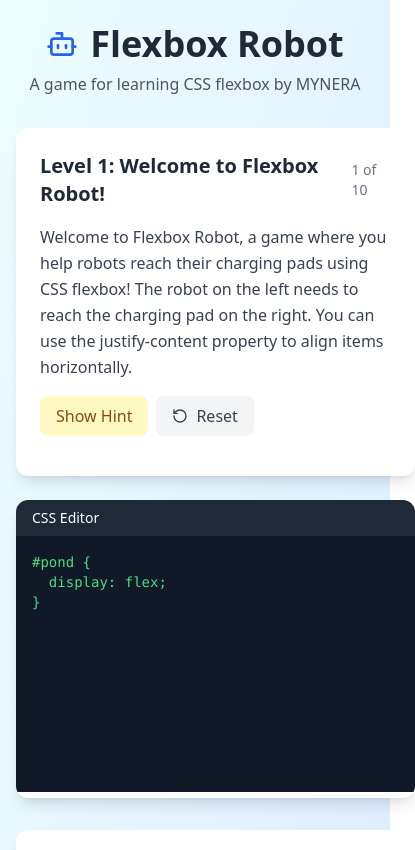
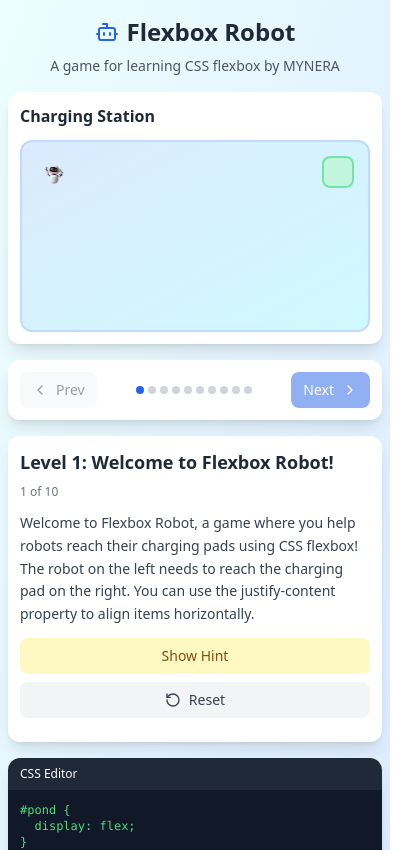
Before and after one commit to Samedli06/FrogGame, a React (Vite) app: page / in a window 390 px wide. Shown: the top 850 px of the page, 415 px wide, since content can reach past the window. Built offline with nearby package versions, Linux system fonts and the light colour scheme.

Commit message:
responsive design

```diff
--- a/src/App.tsx
+++ b/src/App.tsx
@@ -201,7 +201,6 @@ function App() {
     setIsCompleted(isComplete);
   };
 
-
   const resetCode = () => {
     setUserCode(level.initialCode);
   };
@@ -219,53 +218,53 @@ function App() {
   };
 
   const getRobotStyle = (robotId: number) => {
-    const baseStyle = "w-12 h-12 transition-all duration-500 ease-in-out flex items-center justify-center flex-shrink-0";
+    const baseStyle = "w-8 h-8 sm:w-10 sm:h-10 md:w-12 md:h-12 transition-all duration-500 ease-in-out flex items-center justify-center flex-shrink-0";
     return isCompleted ? `${baseStyle} text-green-400` : `${baseStyle} text-blue-500`;
   };
 
   const getPadStyle = () => {
-    return "w-12 h-12 rounded-lg bg-green-200 border-2 border-green-400 opacity-70 flex-shrink-0";
+    return "w-8 h-8 sm:w-10 sm:h-10 md:w-12 md:h-12 rounded-lg bg-green-200 border-2 border-green-400 opacity-70 flex-shrink-0";
   };
 
   return (
     <div className="min-h-screen bg-gradient-to-br from-cyan-50 to-blue-100">
-      <div className="container mx-auto px-4 py-6 max-w-6xl">
+      <div className="container mx-auto px-2 sm:px-4 py-4 sm:py-6 max-w-7xl">
         {/* Header */}
-        <header className="text-center mb-8">
-          <div className="flex items-center justify-center gap-3 mb-2">
-            <Bot className="w-8 h-8 text-blue-600" />
-            <h1 className="text-4xl font-bold text-gray-800">Flexbox Robot</h1>
+        <header className="text-center mb-4 sm:mb-6 md:mb-8">
+          <div className="flex items-center justify-center gap-2 sm:gap-3 mb-2">
+            <Bot className="w-6 h-6 sm:w-7 sm:h-7 md:w-8 md:h-8 text-blue-600" />
+            <h1 className="text-2xl sm:text-3xl md:text-4xl font-bold text-gray-800">Flexbox Robot</h1>
           </div>
-          <p className="text-gray-600">A game for learning CSS flexbox by MYNERA</p>
+          <p className="text-sm sm:text-base text-gray-600">A game for learning CSS flexbox by MYNERA</p>
         </header>
 
-        <div className="grid lg:grid-cols-2 gap-8">
+        <div className="flex flex-col xl:grid xl:grid-cols-2 gap-4 sm:gap-6 md:gap-8">
           {/* Instructions Panel */}
-          <div className="space-y-6">
-            <div className="bg-white rounded-xl shadow-lg p-6">
-              <div className="flex items-center justify-between mb-4">
-                <h2 className="text-xl font-semibold text-gray-800">
+          <div className="space-y-4 sm:space-y-6 order-2 xl:order-1">
+            <div className="bg-white rounded-xl shadow-lg p-3 sm:p-4 md:p-6">
+              <div className="flex flex-col sm:flex-row sm:items-center sm:justify-between mb-3 sm:mb-4 gap-2">
+                <h2 className="text-lg sm:text-xl font-semibold text-gray-800">
                   Level {level.id}: {level.title}
                 </h2>
-                <span className="text-sm text-gray-500">
+                <span className="text-xs sm:text-sm text-gray-500 self-start sm:self-auto">
                   {currentLevel + 1} of {levels.length}
                 </span>
               </div>
 
-              <p className="text-gray-700 leading-relaxed mb-4">
+              <p className="text-sm sm:text-base text-gray-700 leading-relaxed mb-3 sm:mb-4">
                 {level.instruction}
               </p>
 
-              <div className="flex gap-2 mb-4">
+              <div className="flex flex-col sm:flex-row gap-2 mb-3 sm:mb-4">
                 <button
                   onClick={() => setShowHint(!showHint)}
-                  className="px-4 py-2 bg-yellow-100 text-yellow-800 rounded-lg hover:bg-yellow-200 transition-colors font-medium"
+                  className="px-3 sm:px-4 py-2 bg-yellow-100 text-yellow-800 rounded-lg hover:bg-yellow-200 transition-colors font-medium text-sm sm:text-base"
                 >
                   {showHint ? 'Hide' : 'Show'} Hint
                 </button>
                 <button
                   onClick={resetCode}
-                  className="px-4 py-2 bg-gray-100 text-gray-700 rounded-lg hover:bg-gray-200 transition-colors font-medium flex items-center gap-2"
+                  className="px-3 sm:px-4 py-2 bg-gray-100 text-gray-700 rounded-lg hover:bg-gray-200 transition-colors font-medium flex items-center gap-2 text-sm sm:text-base justify-center sm:justify-start"
                 >
                   <RotateCcw className="w-4 h-4" />
                   Reset
@@ -273,8 +272,8 @@ function App() {
               </div>
 
               {showHint && (
-                <div className="bg-yellow-50 border-l-4 border-yellow-400 p-4 mb-4">
-                  <pre className="text-sm text-yellow-800 whitespace-pre-wrap font-mono">
+                <div className="bg-yellow-50 border-l-4 border-yellow-400 p-3 sm:p-4 mb-3 sm:mb-4">
+                  <pre className="text-xs sm:text-sm text-yellow-800 whitespace-pre-wrap font-mono overflow-x-auto">
                     {level.hint}
                   </pre>
                 </div>
@@ -283,13 +282,13 @@ function App() {
 
             {/* Code Editor */}
             <div className="bg-white rounded-xl shadow-lg overflow-hidden">
-              <div className="bg-gray-800 text-white px-4 py-2 text-sm font-medium">
+              <div className="bg-gray-800 text-white px-3 sm:px-4 py-2 text-xs sm:text-sm font-medium">
                 CSS Editor
               </div>
               <textarea
                 value={userCode}
                 onChange={(e) => setUserCode(e.target.value)}
-                className="w-full h-64 p-4 font-mono text-sm bg-gray-900 text-green-400 resize-none focus:outline-none border-none"
+                className="w-full h-48 sm:h-56 md:h-64 p-3 sm:p-4 font-mono text-xs sm:text-sm bg-gray-900 text-green-400 resize-none focus:outline-none border-none"
                 placeholder="Write your CSS here..."
                 style={{
                   fontFamily: 'Monaco, Menlo, "Ubuntu Mono", monospace',
@@ -302,16 +301,16 @@ function App() {
                 autoCapitalize="off"
               />
               {isCompleted && (
-                <div className="bg-green-50 border-t border-green-200 px-4 py-3">
-                  <div className="flex items-center justify-between">
+                <div className="bg-green-50 border-t border-green-200 px-3 sm:px-4 py-3">
+                  <div className="flex flex-col sm:flex-row sm:items-center sm:justify-between gap-2">
                     <div className="flex items-center gap-2">
                       <div className="w-3 h-3 bg-green-500 rounded-full"></div>
-                      <span className="text-green-800 font-medium">Level Complete!</span>
+                      <span className="text-green-800 font-medium text-sm sm:text-base">Level Complete!</span>
                     </div>
                     {currentLevel < levels.length - 1 && (
                       <button
                         onClick={nextLevel}
-                        className="px-4 py-2 bg-green-600 text-white rounded-lg hover:bg-green-700 transition-colors font-medium flex items-center gap-2"
+                        className="px-3 sm:px-4 py-2 bg-green-600 text-white rounded-lg hover:bg-green-700 transition-colors font-medium flex items-center gap-2 text-sm sm:text-base justify-center sm:justify-start"
                       >
                         Next Level
                         <ChevronRight className="w-4 h-4" />
@@ -324,15 +323,15 @@ function App() {
           </div>
 
           {/* Game Area */}
-          <div className="space-y-6">
+          <div className="space-y-4 sm:space-y-6 order-1 xl:order-2">
             {/* Game Board */}
-            <div className="bg-white rounded-xl shadow-lg p-6">
-              <h3 className="text-lg font-semibold text-gray-800 mb-4">Charging Station</h3>
+            <div className="bg-white rounded-xl shadow-lg p-3 sm:p-4 md:p-6">
+              <h3 className="text-base sm:text-lg font-semibold text-gray-800 mb-3 sm:mb-4">Charging Station</h3>
 
               <div className="relative">
                 <div
                   id="pond"
-                  className="bg-gradient-to-br from-blue-100 to-cyan-100 rounded-xl p-8 min-h-64 border-2 border-blue-200"
+                  className="bg-gradient-to-br from-blue-100 to-cyan-100 rounded-xl p-4 sm:p-6 md:p-8 min-h-48 sm:min-h-56 md:min-h-64 border-2 border-blue-200"
                   style={{
                     display: 'flex',
                     ...(userCode && (() => {
@@ -384,7 +383,7 @@ function App() {
                       <img
                         src="/src/images/4b06e393fd0647c265b1282b0f006486 1.png"
                         alt="Robot"
-                        className="w-11 h-11 object-contain"
+                        className="w-6 h-6 sm:w-8 sm:h-8 md:w-11 md:h-11 object-contain"
                       />
                     </div>
                   ))}
@@ -392,7 +391,7 @@ function App() {
 
                 {/* Target positions overlay */}
                 <div
-                  className="absolute inset-0 rounded-xl p-8 pointer-events-none"
+                  className="absolute inset-0 rounded-xl p-4 sm:p-6 md:p-8 pointer-events-none"
                   style={{
                     display: 'flex',
                     justifyContent: level.pads.length === 1 ?
@@ -412,22 +411,23 @@ function App() {
             </div>
 
             {/* Navigation */}
-            <div className="flex justify-between items-center bg-white rounded-xl shadow-lg p-4">
+            <div className="flex justify-between items-center bg-white rounded-xl shadow-lg p-3 sm:p-4">
               <button
                 onClick={prevLevel}
                 disabled={currentLevel === 0}
-                className="px-4 py-2 bg-gray-100 text-gray-700 rounded-lg hover:bg-gray-200 transition-colors font-medium flex items-center gap-2 disabled:opacity-50 disabled:cursor-not-allowed"
+                className="px-3 sm:px-4 py-2 bg-gray-100 text-gray-700 rounded-lg hover:bg-gray-200 transition-colors font-medium flex items-center gap-2 disabled:opacity-50 disabled:cursor-not-allowed text-sm sm:text-base"
               >
                 <ChevronLeft className="w-4 h-4" />
-                Previous
+                <span className="hidden sm:inline">Previous</span>
+                <span className="sm:hidden">Prev</span>
               </button>
 
-              <div className="flex gap-1">
+              <div className="flex gap-1 overflow-x-auto max-w-40 sm:max-w-none">
                 {levels.map((_, index) => (
                   <button
                     key={index}
                     onClick={() => setCurrentLevel(index)}
-                    className={`w-3 h-3 rounded-full transition-colors ${
+                    className={`w-2 h-2 sm:w-3 sm:h-3 rounded-full transition-colors flex-shrink-0 ${
                       index === currentLevel
                         ? 'bg-blue-600'
                         : index < currentLevel
@@ -441,9 +441,10 @@ function App() {
               <button
                 onClick={nextLevel}
                 disabled={currentLevel === levels.length - 1 || !isCompleted}
-                className="px-4 py-2 bg-blue-600 text-white rounded-lg hover:bg-blue-700 transition-colors font-medium flex items-center gap-2 disabled:opacity-50 disabled:cursor-not-allowed"
+                className="px-3 sm:px-4 py-2 bg-blue-600 text-white rounded-lg hover:bg-blue-700 transition-colors font-medium flex items-center gap-2 disabled:opacity-50 disabled:cursor-not-allowed text-sm sm:text-base"
               >
-                Next
+                <span className="hidden sm:inline">Next</span>
+                <span className="sm:hidden">Next</span>
                 <ChevronRight className="w-4 h-4" />
               </button>
             </div>
@@ -451,8 +452,8 @@ function App() {
         </div>
 
         {/* Footer */}
-        <footer className="text-center mt-12 text-gray-600">
-          <p>Learn CSS Flexbox by helping robots reach their charging stations!</p>
+        <footer className="text-center mt-8 sm:mt-12 text-gray-600">
+          <p className="text-sm sm:text-base">Learn CSS Flexbox by helping robots reach their charging stations!</p>
         </footer>
       </div>
     </div>
```
